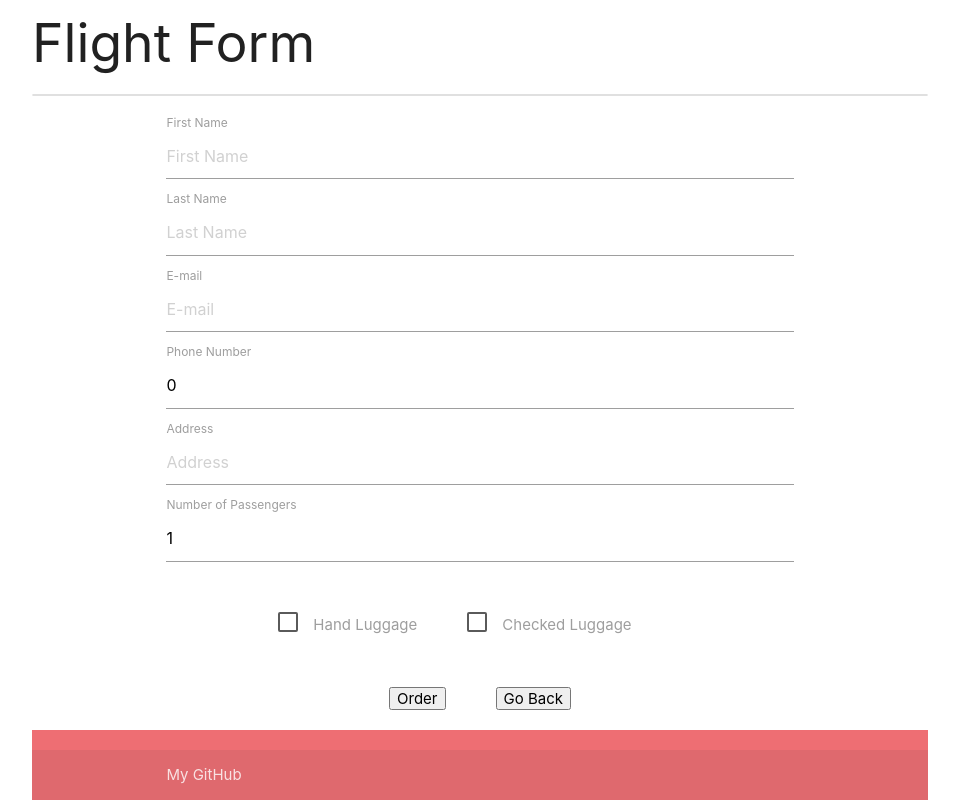
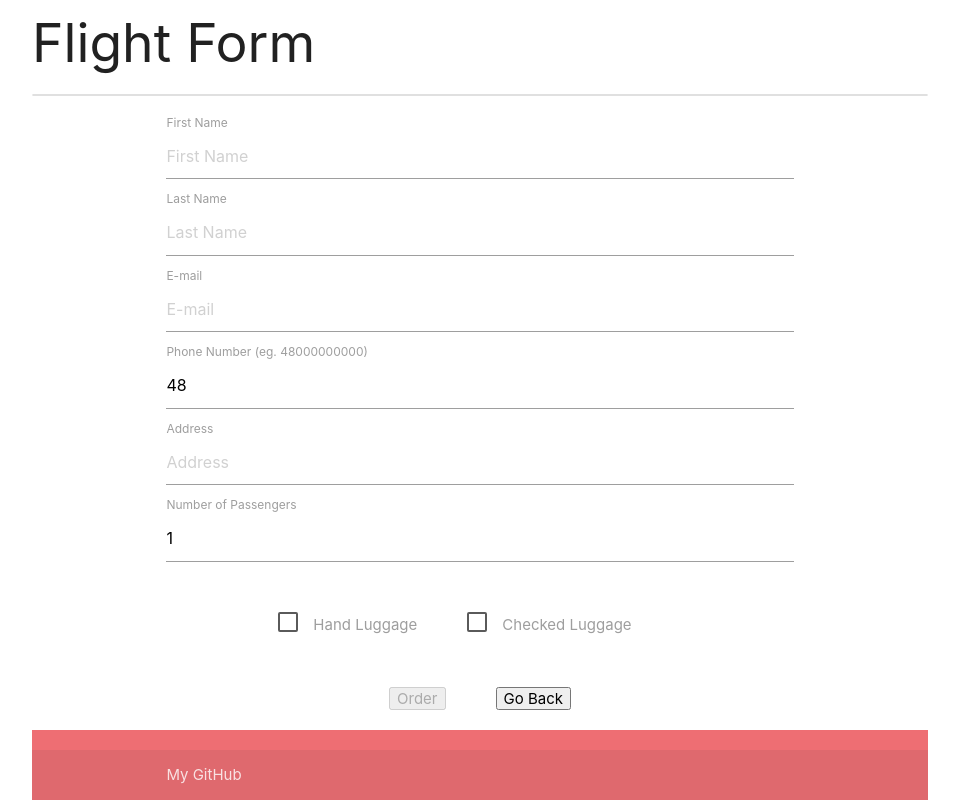
Before and after one commit to NataliaJeszke/flights-angular, an Angular app: page /form in a window 1280 px wide. Shown: the part 506-1306 px from the top of the page, without its empty margins (160-1119 px from the left). Built offline with nearby package versions, Linux system fonts and the light colour scheme.

Commit message:
added form validation

```diff
--- a/db.json
+++ b/db.json
@@ -139,9 +139,9 @@
         "flightNumber": "202",
         "airline": "DAL",
         "departureAirport": "ORD",
-        "arrivalAirport": "LAX",
+        "arrivalAirport": "POZ",
         "departureCity": "Chicago",
-        "arrivalCity": "Los Angeles",
+        "arrivalCity": "Poznan",
         "price": 185.25
         },
 
@@ -151,9 +151,9 @@
         "flightNumber": "201",
         "airline": "DAL",
         "departureAirport": "LAX",
-        "arrivalAirport": "ORD",
+        "arrivalAirport": "POZ",
         "departureCity": "Los Angeles",
-        "arrivalCity": "Chicago",
+        "arrivalCity": "Poznan",
         "price": 200.75
          },
 
--- a/src/app/form/form.component.css
+++ b/src/app/form/form.component.css
@@ -17,3 +17,7 @@
     align-items: center !important;
     text-align: center !important;
 }
+
+.ng-invalid.ng-touched:not(form){
+    border-bottom: 3px solid red;
+}
--- a/src/app/form/form.component.html
+++ b/src/app/form/form.component.html
@@ -10,6 +10,7 @@
       placeholder="First Name"
       [(ngModel)]="model.firstName"
       name="firstName"
+      required="required"
     />
     <label for="lastName">Last Name</label>
     <input
@@ -17,6 +18,7 @@
       placeholder="Last Name"
       [(ngModel)]="model.lastName"
       name="lastName"
+      required="required"
     />
     <label for="email">E-mail</label>
     <input
@@ -24,13 +26,19 @@
       placeholder="E-mail"
       [(ngModel)]="model.email"
       name="email"
+      required="required"
     />
-    <label for="phoneNumber">Phone Number</label>
+    <label for="phoneNumber">Phone Number (eg. 48000000000)</label>
+    <ng-container *ngIf="phoneNumber.invalid && phoneNumber.touched">
+      <p class="card-panel red darken-1" *ngIf="phoneNumber.errors">Phone number is required</p></ng-container>
     <input
       type="tel"
       placeholder="Phone number"
       [(ngModel)]="model.phoneNumber"
       name="phoneNumber"
+      required
+      pattern="\d{11}"
+      #phoneNumber="ngModel"
     />
     <label for="address">Address</label>
     <input
@@ -38,6 +46,7 @@
       placeholder="Address"
       [(ngModel)]="model.address"
       name="address"
+      required="required"
     />
     <label for="numberOfPassengers">Number of Passengers</label>
     <input
@@ -48,6 +57,7 @@
       min="1"
       max="10"
       name="numberOfPassengers"
+      required="required"
     />
 
     <div class="row">
@@ -76,7 +86,7 @@
       </div>
 
       <div class="col s12 center-align">
-        <button type="submit" class="orderBtn">Order</button>
+        <button type="submit" class="orderBtn" [disabled]="passengerForm.invalid">Order</button>
         <button type="button" class="backBtn" routerLink="/">Go Back</button>
       </div>
     </div>
--- a/src/app/form/form.component.ts
+++ b/src/app/form/form.component.ts
@@ -16,7 +16,7 @@ export class FormComponent implements OnInit {
     firstName: '',
     lastName: '',
     email: '',
-    phoneNumber: 0,
+    phoneNumber: 48,
     address: '',
     numberOfPassengers: 1,
     carryOnBaggage: false,
@@ -33,7 +33,7 @@ export class FormComponent implements OnInit {
       firstName: '',
       lastName: '',
       email: '',
-      phoneNumber: 0,
+      phoneNumber: 48,
       address: '',
       numberOfPassengers: 1,
       carryOnBaggage: false,
```
